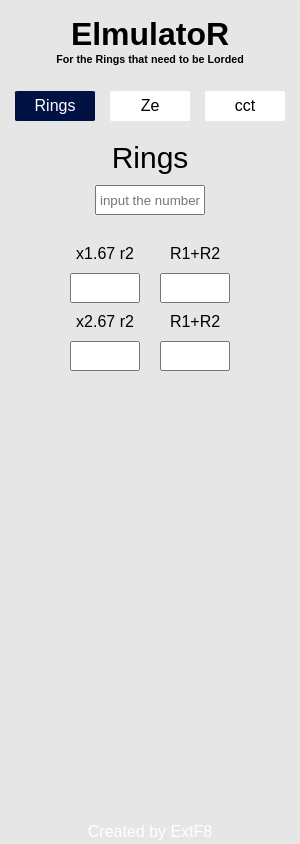
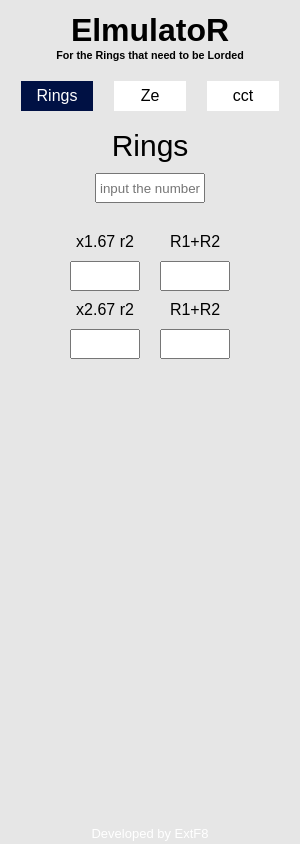
Before and after one commit to ExtF8/elmulator, an Electron app: page index.html in a window 300 px wide. Drawn offline with Linux system fonts and the light colour scheme.

Commit message:
Changed window size & layout props

```diff
--- a/index.html
+++ b/index.html
@@ -41,8 +41,7 @@
             </nav>
 
             <div id="pageContainer"></div>
-            <!-- <script src="./scriptsPages/resistanceCalculator.js" defer></script> -->
         </main>
-        <footer>Created by ExtF8</footer>
+        <footer>Developed by ExtF8</footer>
     </body>
 </html>
--- a/style.css
+++ b/style.css
@@ -18,7 +18,7 @@ body {
 }
 
 header {
-    padding: 16px;
+    padding: 12px;
 }
 
 h1 {
@@ -34,7 +34,7 @@ p {
     display: flex;
     align-items: center;
     justify-content: space-evenly;
-    margin: 10px auto;
+    margin: 8px auto;
     width: 100%;
     height: 30px;
     /* border: 1px solid green; */
@@ -44,17 +44,15 @@ p {
 .button {
     border: none;
     color: white;
-    width: 80px;
+    width: 72px;
     height: 30px;
     padding: 6px;
     text-align: center;
     text-decoration: none;
     display: inline-block;
     font-size: 16px;
-    /* margin: 50px 20px; */
     transition-duration: 0.4s;
     cursor: pointer;
-    border-radius: 4%;
 }
 
 .button5 {
@@ -89,4 +87,5 @@ footer {
     bottom: 0;
     width: 100%;
     color: white;
+    font-size: small;
 }
--- a/stylesPages/rings.css
+++ b/stylesPages/rings.css
@@ -28,7 +28,7 @@ p {
     flex-direction: column;
     align-items: center;
     justify-content: center;
-    margin: 0 auto;
+    /* margin: 0 auto; */
 }
 
 #input_title {
```
Also changed, not shown: main.js (+4 -3 lines).
